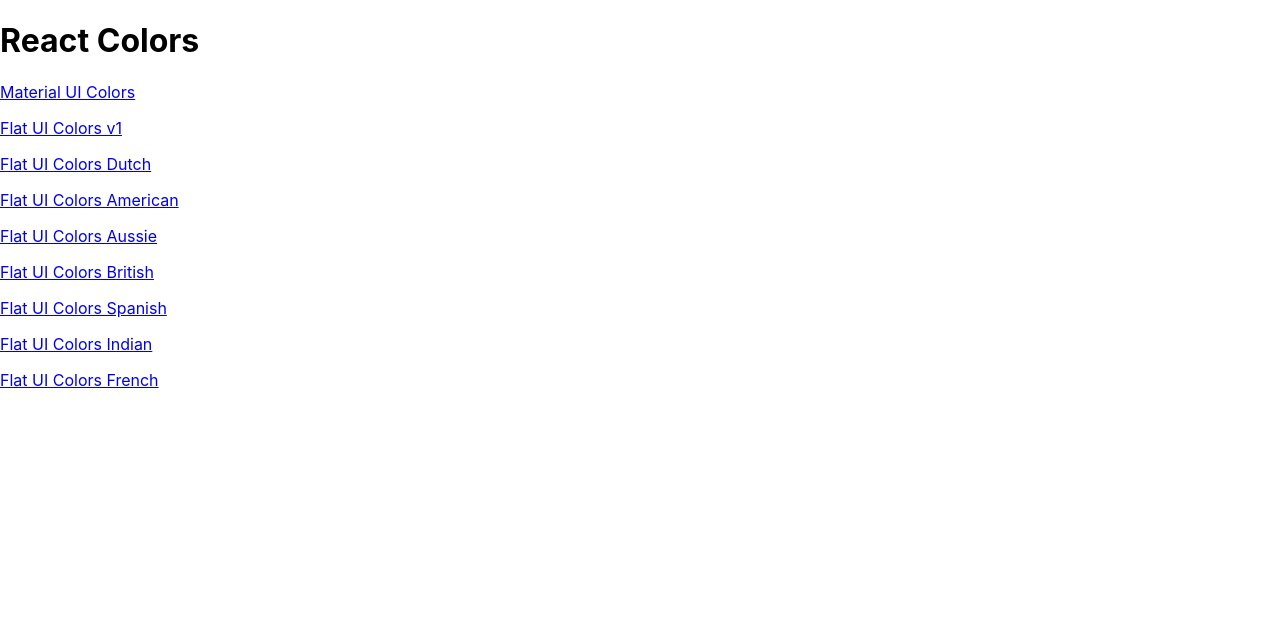
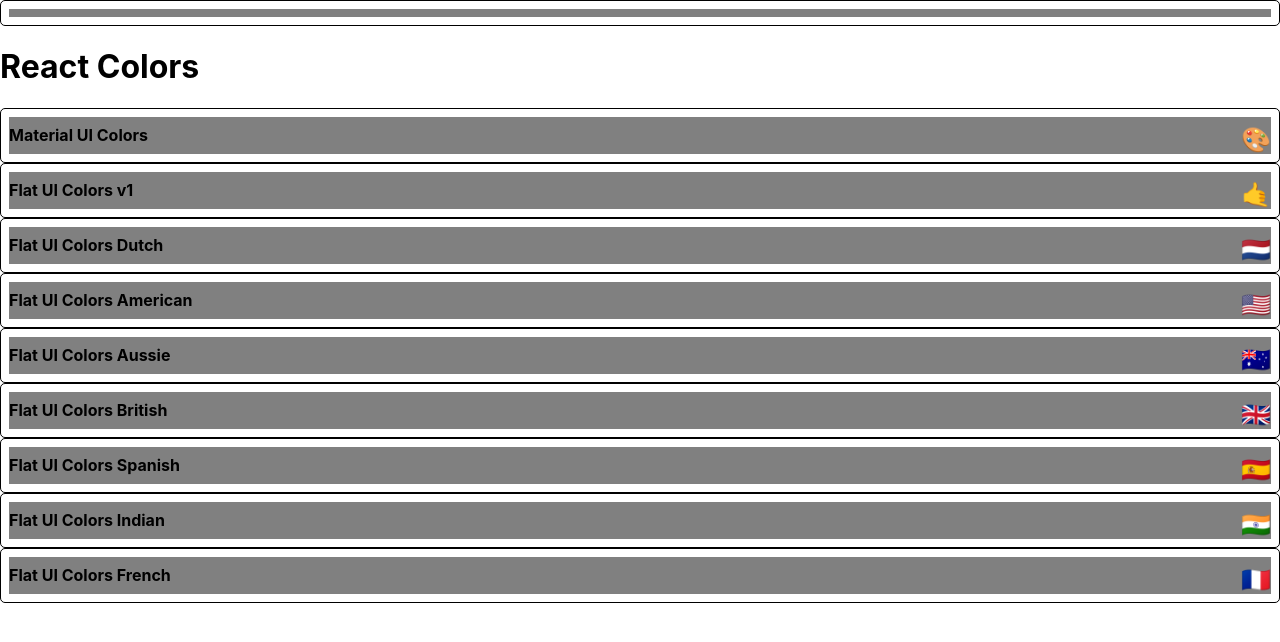
Before and after one commit to necromancer26/react-colors, a React (Create React App) app: page / in a window 1280 px wide. Shown: the top 642 px of the page. Built offline with nearby package versions, Linux system fonts and the light colour scheme.

Commit message:
styling with jss

```diff
--- a/package.json
+++ b/package.json
@@ -5,6 +5,7 @@
   "dependencies": {
     "@material-ui/core": "^4.11.4",
     "@material-ui/icons": "^4.11.2",
+    "@material-ui/styles": "^4.11.4",
     "@testing-library/jest-dom": "^5.14.1",
     "@testing-library/react": "^11.2.7",
     "@testing-library/user-event": "^12.8.3",
--- a/src/App.js
+++ b/src/App.js
@@ -30,6 +30,7 @@
           exact
           path="/palette/:id"
           render={() => <h1>INDIVIDUAL PALETTE</h1>}
+          // eslint-disable-next-line
           render={(routeProps) => (
             <Palette
               palette={generatePalette(
--- /dev/null
+++ b/src/MiniPalette.js
@@ -0,0 +1,48 @@
+import React from "react";
+// import { WithStyles } from "@material-ui/core";
+import { withStyles } from "@material-ui/styles";
+import { style } from "@material-ui/system";
+const styles = {
+  root: {
+    backgroundColor: "white",
+    borderRadius: "5px",
+    border: "1px solid black",
+    padding: "0.5rem",
+    position: "relative",
+    overflow: "hidden",
+    "&:hover": {
+      cursor: "pointer",
+    },
+  },
+  colors: {
+    backgroundColor: "grey",
+  },
+  title: {
+    display: "flex",
+    justifyContent: "space-between",
+    margin: "0",
+    color: "black",
+    paddingTop: "0.5rem",
+    fontSize: "1rem",
+    position: "relative",
+  },
+  emoji: {
+    marginLeft: "0.5rem",
+    fontSize: "1.5rem",
+  },
+};
+
+function MiniPalette(props) {
+  const { classes, paletteName, emoji } = props;
+
+  return (
+    <div className={classes.root}>
+      <div className={classes.colors}>
+        <h5 className={classes.title}>
+          {paletteName} <span className={classes.emoji}>{emoji}</span>
+        </h5>
+      </div>
+    </div>
+  );
+}
+export default withStyles(styles)(MiniPalette);
--- a/src/PaletteList.js
+++ b/src/PaletteList.js
@@ -1,15 +1,16 @@
 import React, { Component } from "react";
 import { Link } from "react-router-dom";
+import MiniPalette from "./MiniPalette";
+
 export default class PaletteList extends Component {
   render() {
     const { palettes } = this.props;
     return (
       <div>
+        <MiniPalette />
         <h1>React Colors</h1>
         {palettes.map((palette) => (
-          <p>
-            <Link to={`/palette/${palette.id}`}>{palette.paletteName}</Link>
-          </p>
+          <MiniPalette {...palette} />
         ))}
       </div>
     );
```
Also changed, not shown: 1 other file (tests, documents, lock files or other folders).
